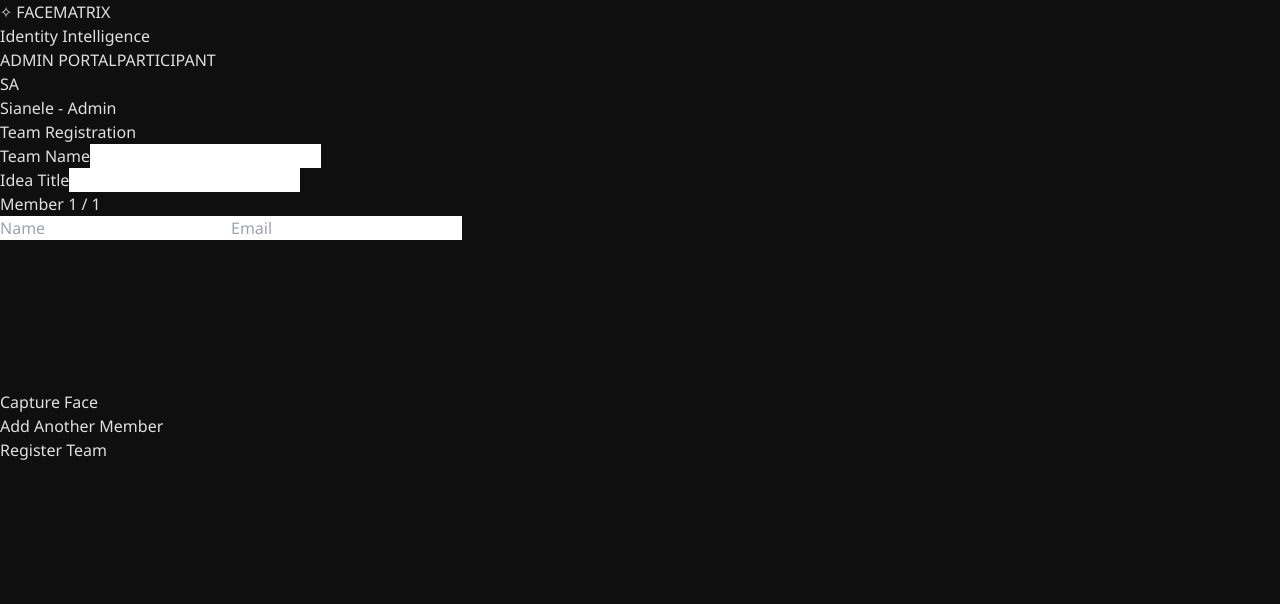
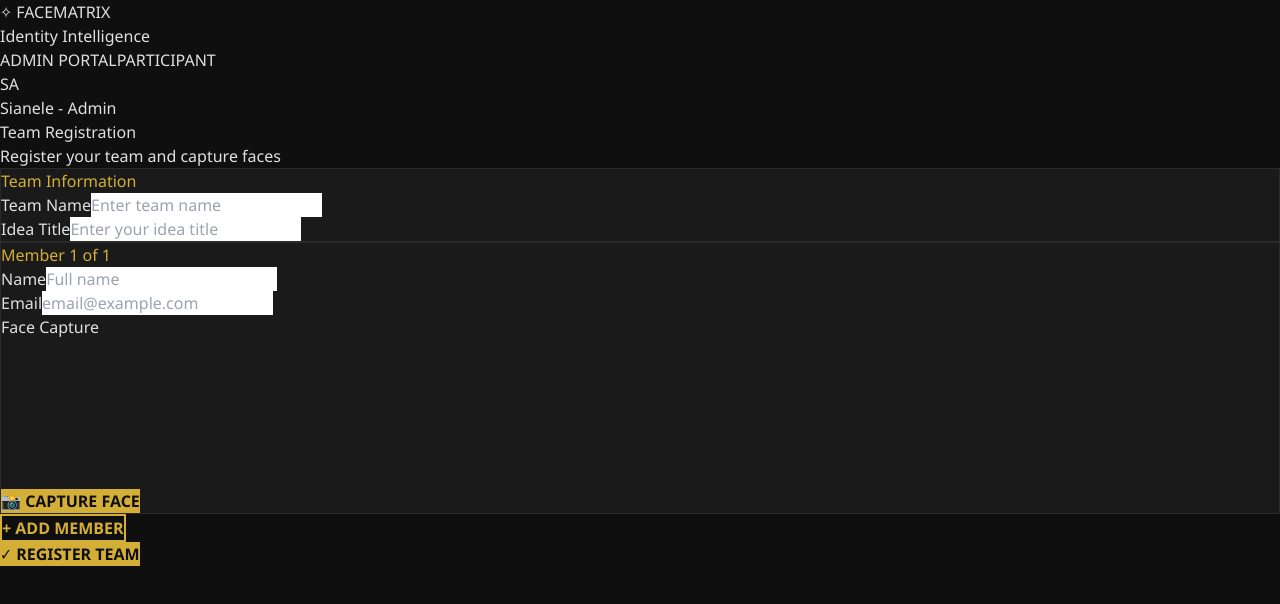
Before and after one commit to FABRICADO08/FaceMatrix, a React (Vite) app in the folder frontend/: page /register in a window 1280 px wide. Shown: the top 604 px of the page. Built offline with nearby package versions, Linux system fonts and the light colour scheme; no server answers.

Commit message:
Complete: Premium FaceMatrix UI overhaul with dark theme and admin-only gate scan

```diff
--- a/frontend/src/components/GateScan.jsx
+++ b/frontend/src/components/GateScan.jsx
@@ -12,7 +12,7 @@ export default function GateScan({ isAdmin = false }) {
   if (!isAdmin) {
     return (
       <div className="p-8 bg-red-900 bg-opacity-20 border border-red-600 rounded-lg text-red-400 text-center">
-        <p className="font-semibold">⛔ Access Denied</p>
+        <p className="font-semibold text-lg">⛔ Access Denied</p>
         <p className="text-sm mt-2">Gate Scan is only available to administrators.</p>
       </div>
     );
@@ -36,7 +36,7 @@ export default function GateScan({ isAdmin = false }) {
   };
 
   return (
-    <div className="max-w-2xl mx-auto">
+    <div className="max-w-2xl">
       <div className="dark-card rounded-lg p-8 mb-6">
         <h3 className="gold-text text-sm uppercase tracking-widest font-semibold mb-6">GATE SCANNING</h3>
         <Webcam
@@ -47,14 +47,18 @@ export default function GateScan({ isAdmin = false }) {
         <button
           onClick={scanFace}
           disabled={scanning}
-          className="button-gold w-full px-6 py-3 rounded font-semibold uppercase tracking-wider disabled:opacity-50"
+          className="button-gold w-full px-6 py-3 rounded font-semibold uppercase tracking-wider disabled:opacity-50 transition"
         >
           {scanning ? '🔄 SCANNING...' : '📸 SCAN FACE AT GATE'}
         </button>
       </div>
 
       {result && (
-        <div className={`p-6 rounded-lg border ${result.success ? 'bg-green-900 bg-opacity-20 border-green-600' : 'bg-red-900 bg-opacity-20 border-red-600'}`}>
+        <div className={`p-6 rounded-lg border ${
+          result.success
+            ? 'bg-green-900 bg-opacity-20 border-green-600'
+            : 'bg-red-900 bg-opacity-20 border-red-600'
+        }`}>
           {result.success ? (
             <>
               <p className="font-bold text-green-400 text-lg mb-4">✅ ACCESS GRANTED</p>
--- a/frontend/src/components/RegisterTeam.jsx
+++ b/frontend/src/components/RegisterTeam.jsx
@@ -22,7 +22,7 @@ export default function RegisterTeam() {
       updated[currentMemberIndex].image = imageSrc;
       updated[currentMemberIndex].captured = true;
       setMembers(updated);
-      setMessage(`Face captured for ${members[currentMemberIndex].name || `member ${currentMemberIndex+1}`}`);
+      setMessage(`✓ Face captured for ${members[currentMemberIndex].name || `member ${currentMemberIndex+1}`}`);
     }
   };
 
@@ -47,7 +47,7 @@ export default function RegisterTeam() {
       return;
     }
     if (members.some(m => !m.name || !m.email || !m.captured)) {
-      setMessage('All 5 members must have name, email, and captured face');
+      setMessage('All members must have name, email, and captured face');
       return;
     }
     setLoading(true);
@@ -62,12 +62,13 @@ export default function RegisterTeam() {
         }))
       };
       await axios.post(`${API_URL}/register/team`, payload);
-      setMessage('Team registered successfully!');
-      // reset form
-      setTeamName('');
-      setIdea('');
-      setMembers([{ name: '', email: '', captured: false, image: null }]);
-      setCurrentMemberIndex(0);
+      setMessage('✅ Team registered successfully!');
+      setTimeout(() => {
+        setTeamName('');
+        setIdea('');
+        setMembers([{ name: '', email: '', captured: false, image: null }]);
+        setCurrentMemberIndex(0);
+      }, 2000);
     } catch (err) {
       setMessage('Error: ' + (err.response?.data?.detail || err.message));
     } finally {
@@ -76,44 +77,124 @@ export default function RegisterTeam() {
   };
 
   return (
-    <div className="max-w-2xl mx-auto">
-      <div className="mb-4">
-        <label className="block font-bold">Team Name</label>
-        <input className="border p-2 w-full" value={teamName} onChange={e => setTeamName(e.target.value)} />
-      </div>
-      <div className="mb-4">
-        <label className="block font-bold">Idea Title</label>
-        <input className="border p-2 w-full" value={idea} onChange={e => setIdea(e.target.value)} />
+    <div className="max-w-3xl">
+      <div className="dark-card rounded-lg p-8 mb-8">
+        <h3 className="gold-text text-sm uppercase tracking-widest font-semibold mb-6">Team Information</h3>
+
+        <div className="mb-6">
+          <label className="block text-gray-300 text-sm uppercase tracking-wider mb-2">Team Name</label>
+          <input
+            className="w-full bg-gray-900 border border-gray-700 text-white px-4 py-3 rounded focus:border-yellow-600 focus:outline-none transition"
+            value={teamName}
+            onChange={e => setTeamName(e.target.value)}
+            placeholder="Enter team name"
+          />
+        </div>
+
+        <div className="mb-6">
+          <label className="block text-gray-300 text-sm uppercase tracking-wider mb-2">Idea Title</label>
+          <input
+            className="w-full bg-gray-900 border border-gray-700 text-white px-4 py-3 rounded focus:border-yellow-600 focus:outline-none transition"
+            value={idea}
+            onChange={e => setIdea(e.target.value)}
+            placeholder="Enter your idea title"
+          />
+        </div>
       </div>
 
-      <div className="mb-4">
-        <h3 className="font-bold">Member {currentMemberIndex+1} / {members.length}</h3>
-        <input className="border p-2 w-full mb-2" placeholder="Name" value={members[currentMemberIndex]?.name || ''}
-               onChange={e => updateMemberField(currentMemberIndex, 'name', e.target.value)} />
-        <input className="border p-2 w-full mb-2" placeholder="Email" value={members[currentMemberIndex]?.email || ''}
-               onChange={e => updateMemberField(currentMemberIndex, 'email', e.target.value)} />
+      <div className="dark-card rounded-lg p-8 mb-8">
+        <h3 className="gold-text text-sm uppercase tracking-widest font-semibold mb-6">
+          Member {currentMemberIndex+1} of {members.length}
+        </h3>
 
-        <Webcam ref={webcamRef} screenshotFormat="image/jpeg" className="w-full rounded mb-2" />
-        <button onClick={capture} className="bg-gray-700 text-white px-4 py-2 rounded">Capture Face</button>
-        {members[currentMemberIndex]?.captured && <span className="ml-2 text-green-600">✓ Face captured</span>}
+        <div className="grid grid-cols-2 gap-6 mb-6">
+          <div>
+            <label className="block text-gray-300 text-sm uppercase tracking-wider mb-2">Name</label>
+            <input
+              className="w-full bg-gray-900 border border-gray-700 text-white px-4 py-3 rounded focus:border-yellow-600 focus:outline-none transition"
+              placeholder="Full name"
+              value={members[currentMemberIndex]?.name || ''}
+              onChange={e => updateMemberField(currentMemberIndex, 'name', e.target.value)}
+            />
+          </div>
+          <div>
+            <label className="block text-gray-300 text-sm uppercase tracking-wider mb-2">Email</label>
+            <input
+              className="w-full bg-gray-900 border border-gray-700 text-white px-4 py-3 rounded focus:border-yellow-600 focus:outline-none transition"
+              placeholder="email@example.com"
+              value={members[currentMemberIndex]?.email || ''}
+              onChange={e => updateMemberField(currentMemberIndex, 'email', e.target.value)}
+            />
+          </div>
+        </div>
+
+        <div className="mb-6">
+          <label className="block text-gray-300 text-sm uppercase tracking-wider mb-2">Face Capture</label>
+          <Webcam
+            ref={webcamRef}
+            screenshotFormat="image/jpeg"
+            className="w-full rounded-lg border border-gray-700 mb-4"
+          />
+          <div className="flex gap-4">
+            <button
+              onClick={capture}
+              className="button-gold px-6 py-2 rounded font-semibold uppercase tracking-wider flex-1"
+            >
+              📸 CAPTURE FACE
+            </button>
+            {members[currentMemberIndex]?.captured && (
+              <div className="flex items-center px-4 py-2 bg-green-900 bg-opacity-20 border border-green-600 rounded text-green-400 font-semibold">
+                ✓ Face Captured
+              </div>
+            )}
+          </div>
+        </div>
       </div>
 
-      <div className="flex gap-2 mb-4">
+      <div className="flex gap-3 mb-8">
+        {currentMemberIndex > 0 && (
+          <button
+            onClick={() => setCurrentMemberIndex(currentMemberIndex-1)}
+            className="button-outline flex-1 px-4 py-2 rounded font-semibold uppercase tracking-wider"
+          >
+            ← PREVIOUS
+          </button>
+        )}
         {currentMemberIndex < members.length - 1 && (
-          <button onClick={() => setCurrentMemberIndex(currentMemberIndex+1)} className="bg-blue-500 text-white px-4 py-2 rounded">Next Member</button>
-        )}
-        {currentMemberIndex > 0 && (
-          <button onClick={() => setCurrentMemberIndex(currentMemberIndex-1)} className="bg-gray-500 text-white px-4 py-2 rounded">Previous</button>
+          <button
+            onClick={() => setCurrentMemberIndex(currentMemberIndex+1)}
+            className="button-outline flex-1 px-4 py-2 rounded font-semibold uppercase tracking-wider"
+          >
+            NEXT →
+          </button>
         )}
         {members.length < 5 && currentMemberIndex === members.length-1 && (
-          <button onClick={addMember} className="bg-green-500 text-white px-4 py-2 rounded">Add Another Member</button>
+          <button
+            onClick={addMember}
+            className="button-outline flex-1 px-4 py-2 rounded font-semibold uppercase tracking-wider"
+          >
+            + ADD MEMBER
+          </button>
         )}
       </div>
 
-      <button onClick={submitTeam} disabled={loading} className="bg-blue-600 text-white px-6 py-2 rounded w-full">
-        {loading ? 'Registering...' : 'Register Team'}
+      <button
+        onClick={submitTeam}
+        disabled={loading}
+        className="button-gold w-full px-6 py-3 rounded font-semibold uppercase tracking-wider disabled:opacity-50 transition"
+      >
+        {loading ? '⏳ REGISTERING...' : '✓ REGISTER TEAM'}
       </button>
-      {message && <div className="mt-4 p-2 bg-gray-100 rounded">{message}</div>}
+
+      {message && (
+        <div className={`mt-6 p-4 rounded-lg border text-center ${
+          message.includes('✅') || message.includes('✓')
+            ? 'bg-green-900 bg-opacity-20 border-green-600 text-green-400'
+            : 'bg-red-900 bg-opacity-20 border-red-600 text-red-400'
+        }`}>
+          {message}
+        </div>
+      )}
     </div>
   );
 }
--- a/frontend/src/pages/GatePage.jsx
+++ b/frontend/src/pages/GatePage.jsx
@@ -1,10 +1,18 @@
+import { useState } from 'react';
 import GateScan from '../components/GateScan';
 
 export default function GatePage() {
+  const [isAdmin, setIsAdmin] = useState(false);
+
   return (
-    <div>
-      <h2 className="text-2xl font-bold mb-4">Gate Access – Face Scan</h2>
-      <GateScan />
+    <div className="min-h-screen bg-black pt-20 pb-12">
+      <div className="ml-56 px-12">
+        <div className="mb-8">
+          <h2 className="text-4xl font-light text-white tracking-wide mb-2">Gate Access</h2>
+          <p className="text-gray-400">Face Scan Authentication</p>
+        </div>
+        <GateScan isAdmin={isAdmin} />
+      </div>
     </div>
   );
 }
--- a/frontend/src/pages/RegistrationPage.jsx
+++ b/frontend/src/pages/RegistrationPage.jsx
@@ -2,9 +2,14 @@ import RegisterTeam from '../components/RegisterTeam';
 
 export default function RegistrationPage() {
   return (
-    <div>
-      <h2 className="text-2xl font-bold mb-4">Team Registration</h2>
-      <RegisterTeam />
+    <div className="min-h-screen bg-black pt-20 pb-12">
+      <div className="ml-56 px-12">
+        <div className="mb-8">
+          <h2 className="text-4xl font-light text-white tracking-wide mb-2">Team Registration</h2>
+          <p className="text-gray-400">Register your team and capture faces</p>
+        </div>
+        <RegisterTeam />
+      </div>
     </div>
   );
 }
```
Also changed, not shown: frontend/src/pages/Home.jsx (line endings or trailing spaces).
